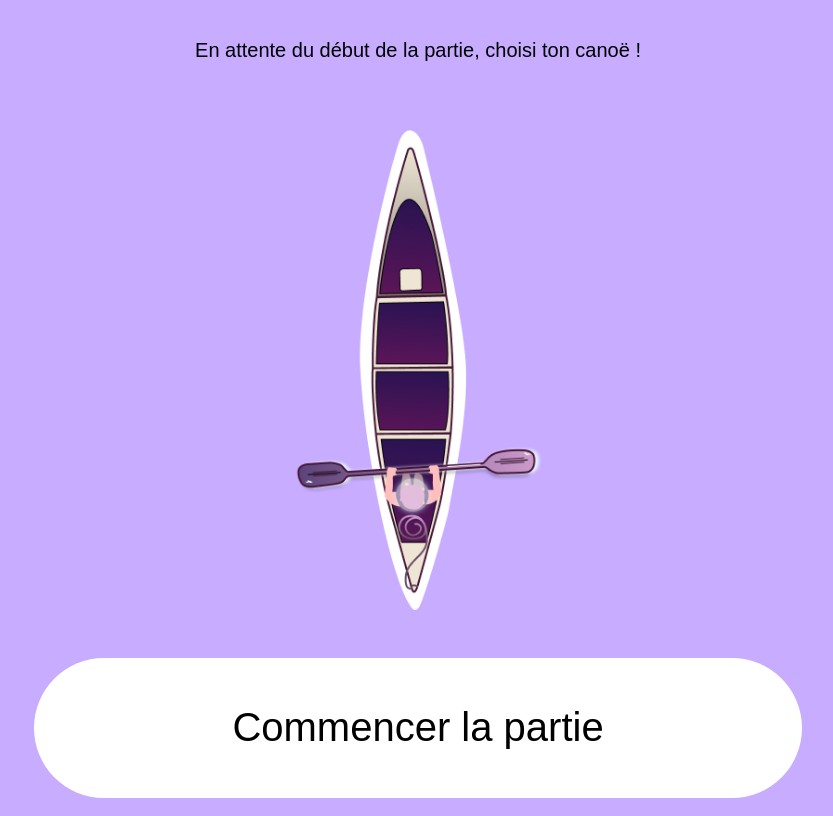
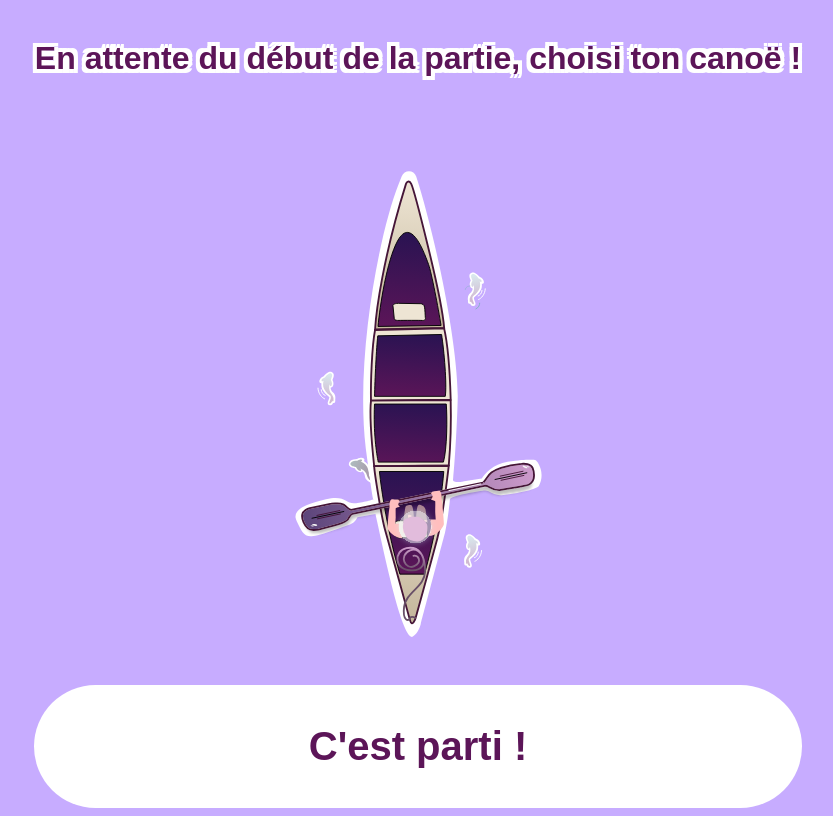
Before and after one commit to Ju-lmtre/Workshop_canoe, a plain HTML site: page index.html in a window 1280 px wide. Shown: the whole page, without its empty margins (230-1063 px from the left). Drawn offline with nearby package versions, Linux system fonts and the light colour scheme; no server answers; a web font is replaced by a local one.

Commit message:
Canoe page d'accueil

```diff
--- a/index.html
+++ b/index.html
@@ -6,7 +6,8 @@
 </head>
 
 <style>
-  @import url('https://fonts.googleapis.com/css2?family=Roboto:ital,wght@0,100;0,300;0,400;0,500;0,700;0,900;1,100;1,300;1,400;1,500;1,700;1,900&display=swap');
+       @import url("https://use.typekit.net/ngc1sff.css");
+
 
   body{
     background-color: #C7ACFF;
@@ -18,18 +19,28 @@
     width: 100vw;
     height: 100vh;
     overflow: hidden;
+
+
 }
 
 p{
     /* align-self: stretch; */
-    color: #000;
+    color: #5C1558;
     text-align: center;
-    font-family: Arial, Helvetica, sans-serif;
-    font-size: 1.25rem;
+    font-size: 2rem;
+    font-weight: 700;
+    line-height: normal;
+    font-family: "new-order", sans-serif;
     font-style: normal;
-    font-weight: 400;
-    line-height: normal;
-    width: 80%;
+    text-shadow : -4px -4px 0 white,
+                  4px -4px 0 white,
+                  -4px  4px 0 white,
+                  4px  4px 0 white,
+                  -4px  0   0 white,
+                  4px  0   0 white,
+                  0   -4px 0 white,
+                  0    4px 0 white;
+
 }
 
 /* .spawn{
@@ -63,6 +74,10 @@ p{
   background-color: white;
   border: none;
   font-size: 2.5rem;
+  font-family: "new-order", sans-serif;
+  font-weight: 600;
+  color : #5C1558 ;
+
 }
 
 .hidden{
@@ -112,7 +127,7 @@ p{
 <body>
 
   <p>En attente du début de la partie, choisi ton canoë !</p>
-  <img src="Canoe.png" alt="image_canoe" style="height: 60vh;">
+  <img src="canoe!.svg" alt="image_canoe" style="height: 60vh;">
 
 <!-- <form action="" id="spawn">
   <input type="text" id="pseudo" class="hidden"><br>
@@ -120,7 +135,7 @@ p{
   <a href="Pagaie" class="spawn"></a>
 </form> -->
 
-  <button id="btn-start">Commencer la partie</button>
+  <button id="btn-start"> C'est parti ! </button>
 
 <form action="" id="input1" class="hidden">
   <input type="submit" value="Dash"/>
```
Also changed, not shown: canoe!.svg (added).
